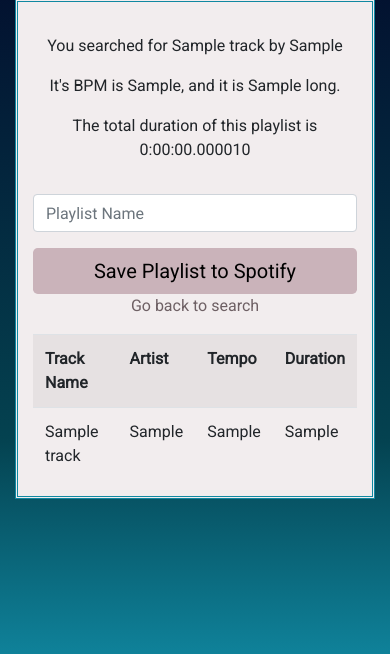
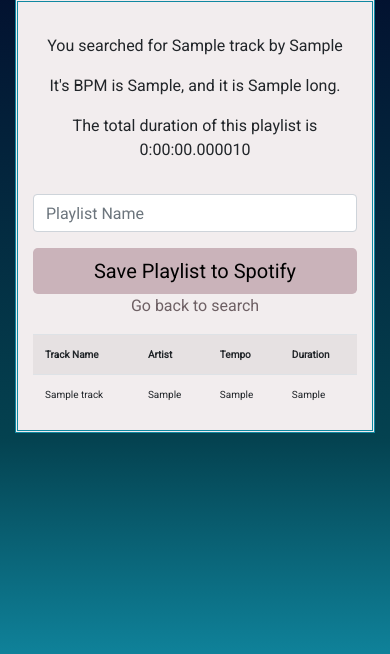
Before and after one commit to sarahlevins/bpm, a Django app: page /playlist/1 in a window 390 px wide. Shown: the part 169-823 px from the top of the page. Run offline with Django 3.2, Linux system fonts and the light colour scheme; tables that the repository leaves empty hold one stand-in row (values such as "Sample post"); some libraries are stand-ins or nearby versions.

Commit message:
made table text responsive

```diff
--- a/bpmsearchapp/static/bpmsearchapp/styles.css
+++ b/bpmsearchapp/static/bpmsearchapp/styles.css
@@ -41,8 +41,15 @@ a:hover {
   border-color: rgba(16,136,161,1);
 }
 
+
 .btn-primary, .btn-primary:hover, .btn-primary:active, .btn-primary:visited {
   background-color: #CAB3BA !important;
   border: grey;
   color: #000000 !important;
 }
+
+@media screen and (max-width: 600px) {
+  #playlist-table {
+    font-size: 10px;
+  }
+}
--- a/bpmsearchapp/templates/bpmsearchapp/playlist.html
+++ b/bpmsearchapp/templates/bpmsearchapp/playlist.html
@@ -29,7 +29,7 @@
     </div>
     <div class="row pt-3">
         <div class="col-12">
-            <table class="table table-striped">
+            <table class="table table-striped" id="playlist-table">
                 <tr>
                     <th>Track Name</th>
                     <th>Artist</th>
```
Also changed, not shown: bpmsearchapp/README.md (deleted).
